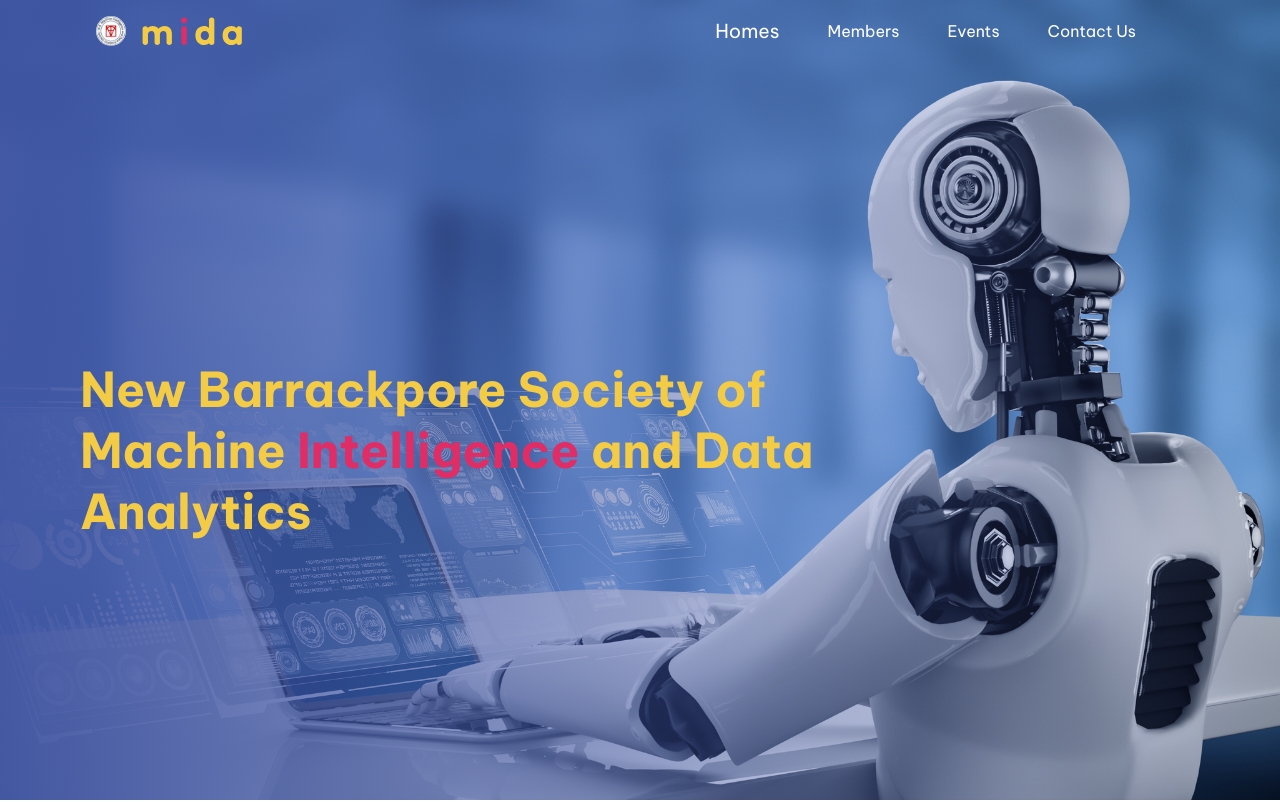
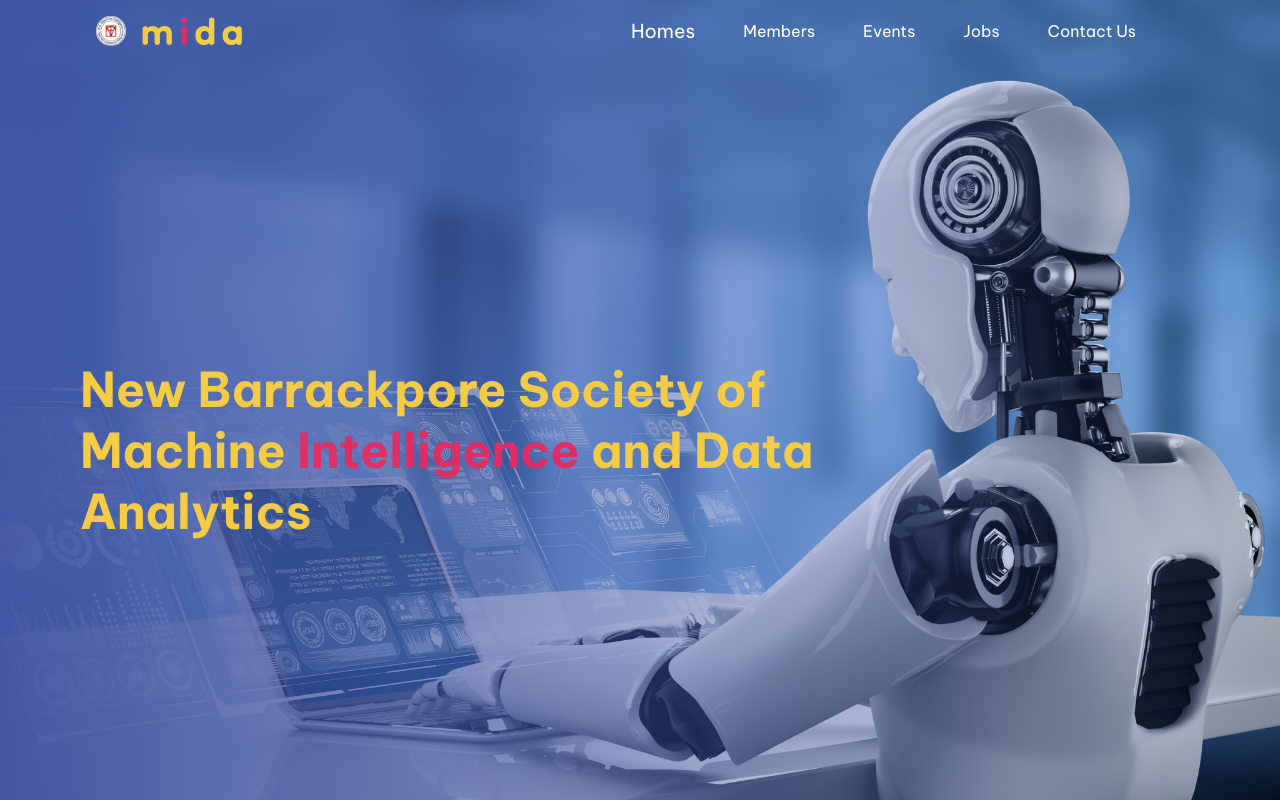
Before and after one commit to MIDASoc/midasoc, a Next.js app: page / in a window 1280 px wide. Shown: the top 802 px of the page. Built offline with nearby package versions, Linux system fonts and the light colour scheme; a web font is replaced by a local one.

Commit message:
jobs tab added

```diff
--- a/app/component/Header.tsx
+++ b/app/component/Header.tsx
@@ -18,9 +18,10 @@ import PeopleAltRoundedIcon from '@mui/icons-material/PeopleAltRounded';
 import PersonAddAlt1RoundedIcon from '@mui/icons-material/PersonAddAlt1Rounded';
 import EventRoundedIcon from '@mui/icons-material/EventRounded';
 import PermContactCalendarRoundedIcon from '@mui/icons-material/PermContactCalendarRounded';
+import WorkIcon from '@mui/icons-material/Work';
 
 
-type TabName = 'Homes'|'Members'| 'Events'| 'Contact Us'; // Define valid tab names
+type TabName = 'Homes'|'Members'| 'Events'|'Jobs'|'Contact Us'; // Define valid tab names
 
 // Define the props for the TabSelector component
 interface Tab{
@@ -37,7 +38,9 @@ const Header: React.FC<TabSelectorProps> = ({ activeTab, setActiveTab }) => {
   const tabs: Tab[] = [{ name: 'Homes', icon: <HomeRoundedIcon/> },
     { name: 'Members', icon:<PeopleAltRoundedIcon/> },
     { name: 'Events', icon: <EventRoundedIcon/> },
+    { name: 'Jobs', icon: <WorkIcon/> },
     { name: 'Contact Us', icon: <PermContactCalendarRoundedIcon/> },
+
     ];
   const [isVisible, setIsVisible] = useState(true); // State to track header visibility
   const [prevScrollPos, setPrevScrollPos] = useState(0);
@@ -142,7 +145,7 @@ const Header: React.FC<TabSelectorProps> = ({ activeTab, setActiveTab }) => {
     {tabs.map((data:any, index:number) => (
       data.name != "Became a member" ? (<div key={index}
       className="tab"
-      style={{fontSize:activeTab === data.name ? "1.2rem": "1rem" }}
+      style={{fontSize:activeTab === data.name ? "1.2rem": "1rem" , color: activeTab=="Jobs"?  prevScrollPos!=0 ?"white" :"#3d52a0" : "white"}}
         onClick={() => handleTabClick(data.name)}
       >{data.name}</div>) : <div className="becameAMemberContainer" onClick={() => handleTabClick(data.name)}>{data.name}</div>
     ))} <div></div>
--- a/app/page.tsx
+++ b/app/page.tsx
@@ -19,8 +19,9 @@ import MembershipCard from "./component/MembershipCard";
 import DefaultView from "./component/DefaultView";
 import Events from "./pages/Events";
 import Members from "./pages/Members";
+import Jobs from "./pages/Jobs";
 
-type TabName = 'Homes'|'Members'| 'Events'| 'Contact Us';
+type TabName = 'Homes'|'Members'| 'Events'| 'Jobs' | 'Contact Us';
 export default function Home() {
   // const count = useSelector((state:RootState)=> state.tab.value);
   // const dispatch = useDispatch();
@@ -41,6 +42,8 @@ export default function Home() {
           return    "Homes"
         case "Contact Us":
           return   <ContactUs/>
+        case "Jobs":
+          return   <Jobs/>
         case "Events":
           return <Events/>
 
--- /dev/null
+++ b/app/pages/Jobs.tsx
@@ -0,0 +1,24 @@
+import React from 'react'
+import Image from "next/image";
+import JobsImage from "../assets/MIDA-Advertisement-2025.jpg";
+
+
+function Jobs() {
+  return (
+    <div className='container2'>
+     <Image
+                    src={JobsImage}
+                    alt={``}
+                    height={0}
+                    width={0}
+
+                    // Fills the parent container
+            objectFit="cover"// Set appropriate height
+                    layout="responsive" // Ensures responsive image handling
+                     // Preload the active image
+                  />
+    </div>
+  )
+}
+
+export default Jobs
```
